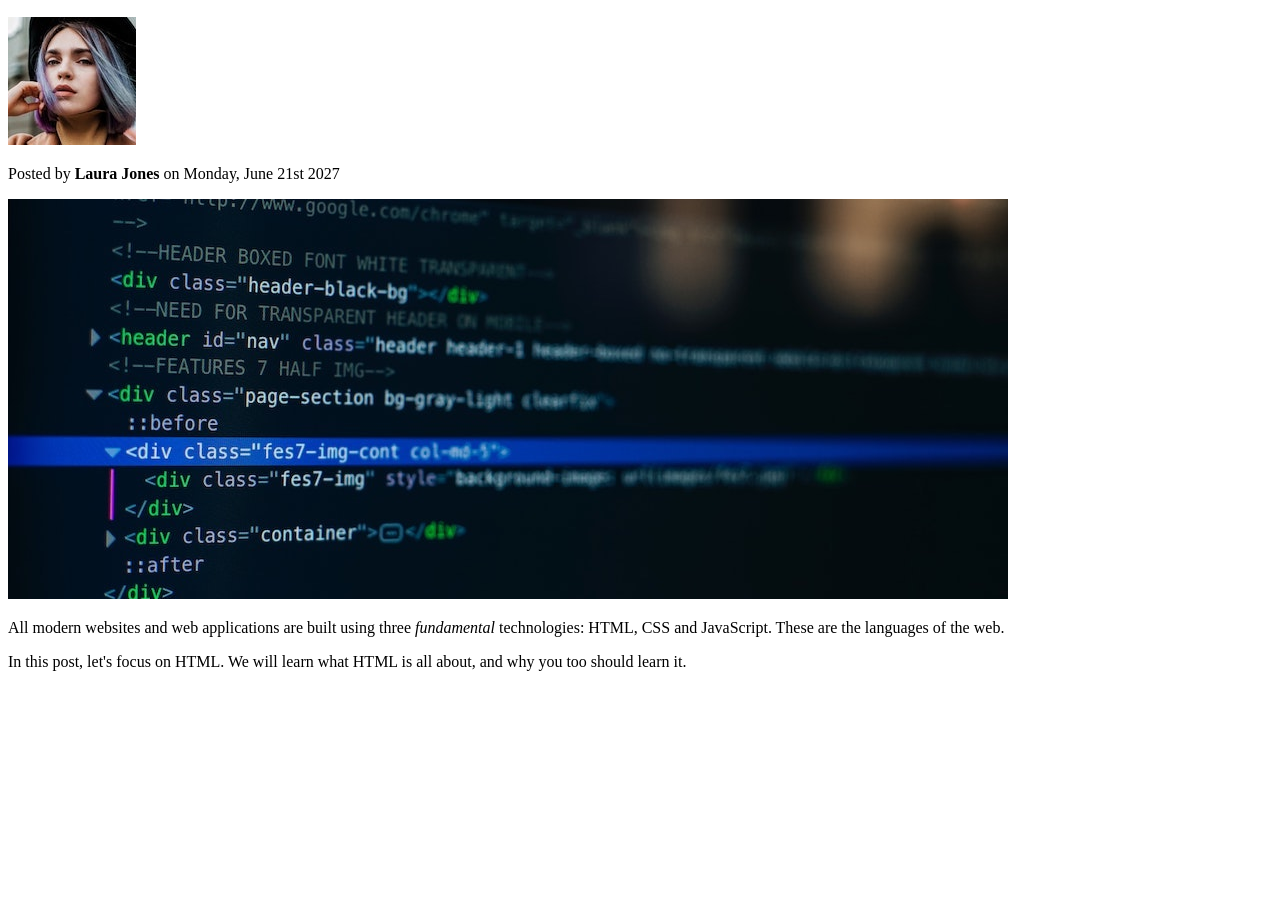
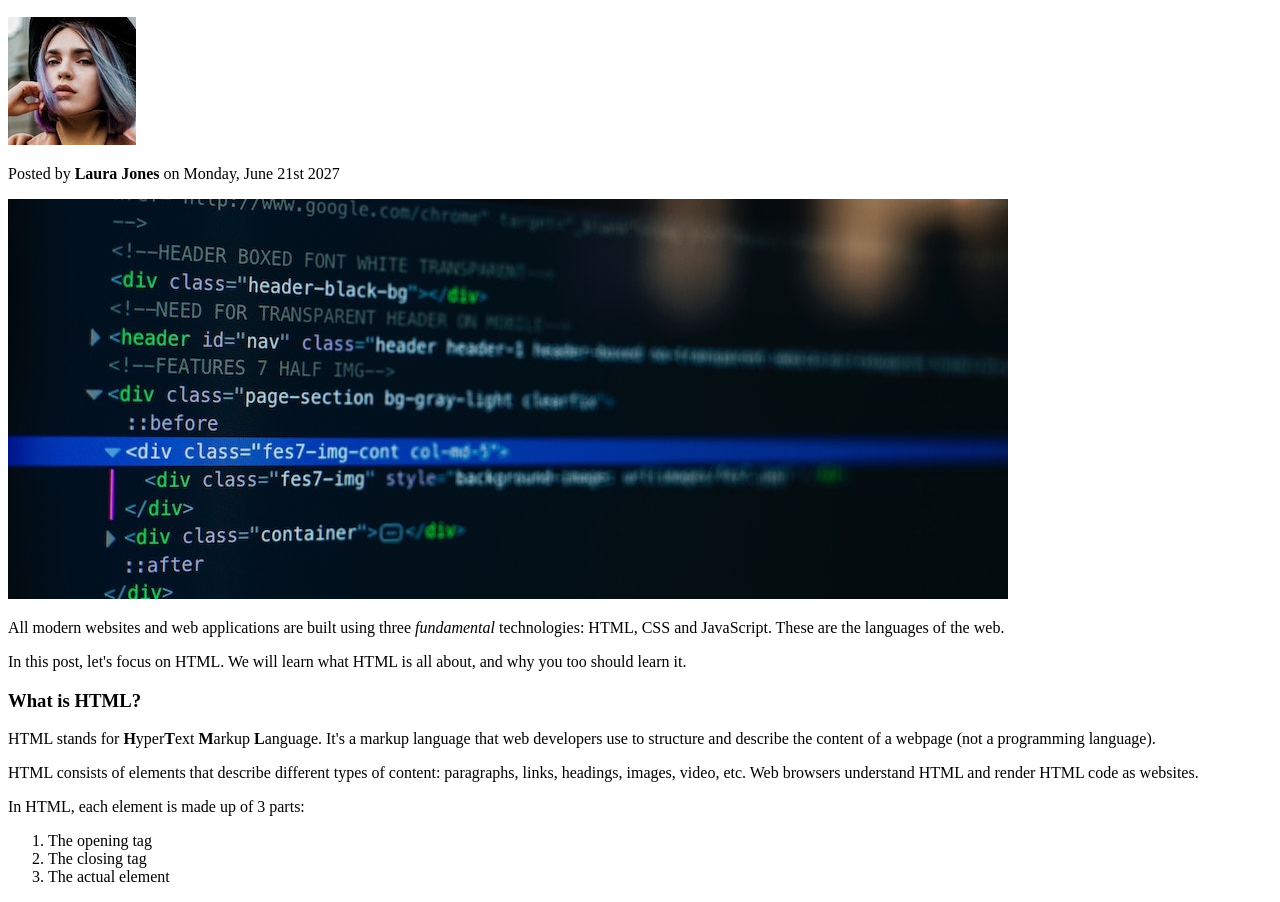
Before and after one commit to emma13z/Tekwill_no1, a plain HTML site: page index.html in a window 1280 px wide. Shown: the part 111-1013 px from the top of the page. Before the commit the page ends 800 px from the top, so only its background shows below. Drawn offline with Linux system fonts and the light colour scheme.

Commit message:
added the main part of the magazine: info about HTML + ol

```diff
--- a/index.html
+++ b/index.html
@@ -14,8 +14,27 @@
       All modern websites and web applications are built using three
       <i>fundamental</i> technologies: HTML, CSS and JavaScript. These are the
       languages of the web.
-      <p>In this post, let's focus on HTML. We will learn what HTML is all about, and why you too should learn it.
     </p>
+    <p>
+      In this post, let's focus on HTML. We will learn what HTML is all about,
+      and why you too should learn it.
     </p>
+    <h3>What is HTML?</h3>
+    <p>
+      HTML stands for <b>H</b>yper<b>T</b>ext <b>M</b>arkup <b>L</b>anguage.
+      It's a markup language that web developers use to structure and describe
+      the content of a webpage (not a programming language).
+    </p>
+    <p>
+      HTML consists of elements that describe different types of content:
+      paragraphs, links, headings, images, video, etc. Web browsers understand
+      HTML and render HTML code as websites.
+    </p>
+    <p>In HTML, each element is made up of 3 parts:</p>
+    <ol>
+      <li>The opening tag</li>
+      <li>The closing tag</li>
+      <li>The actual element</li>
+    </ol>
   </body>
 </html>
```
